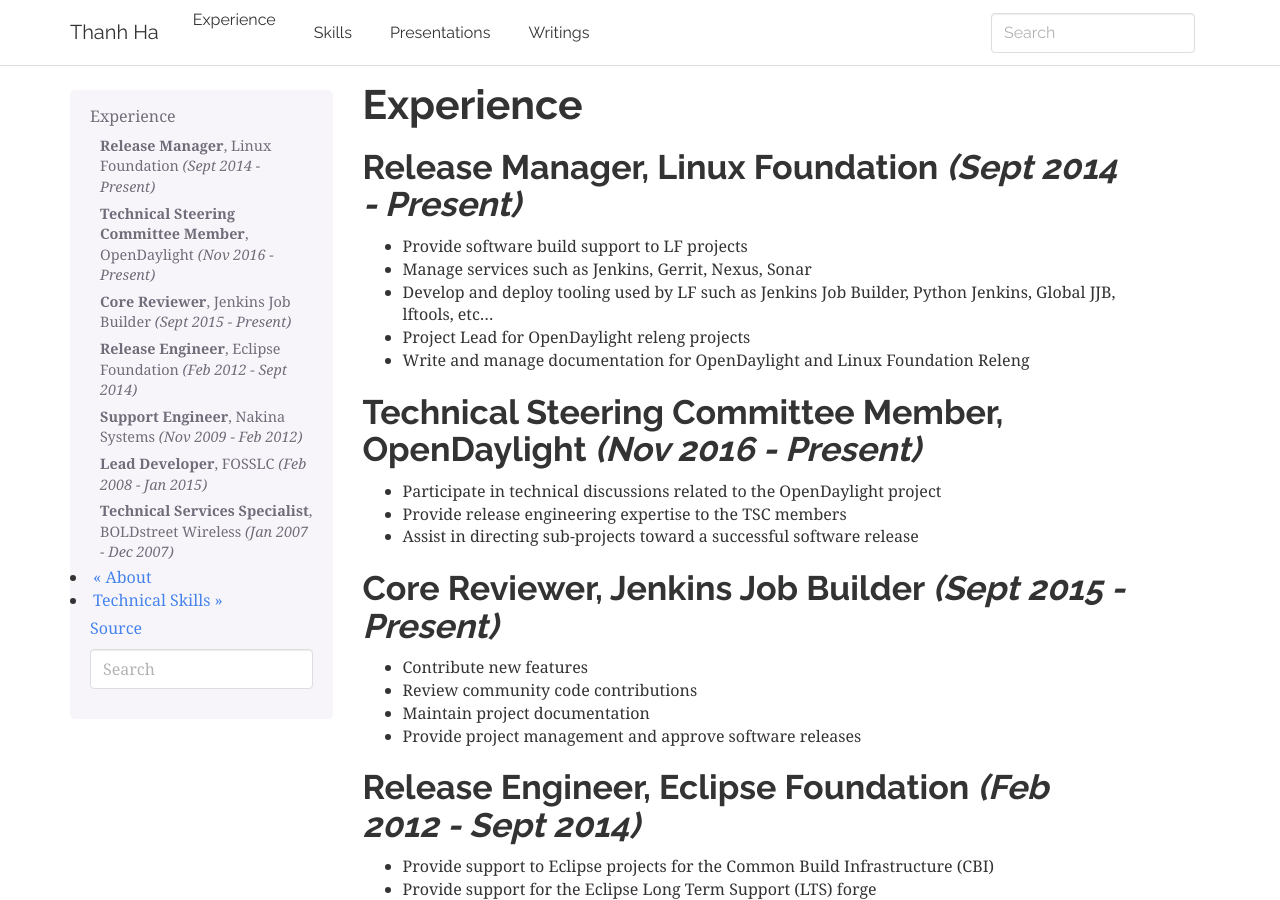
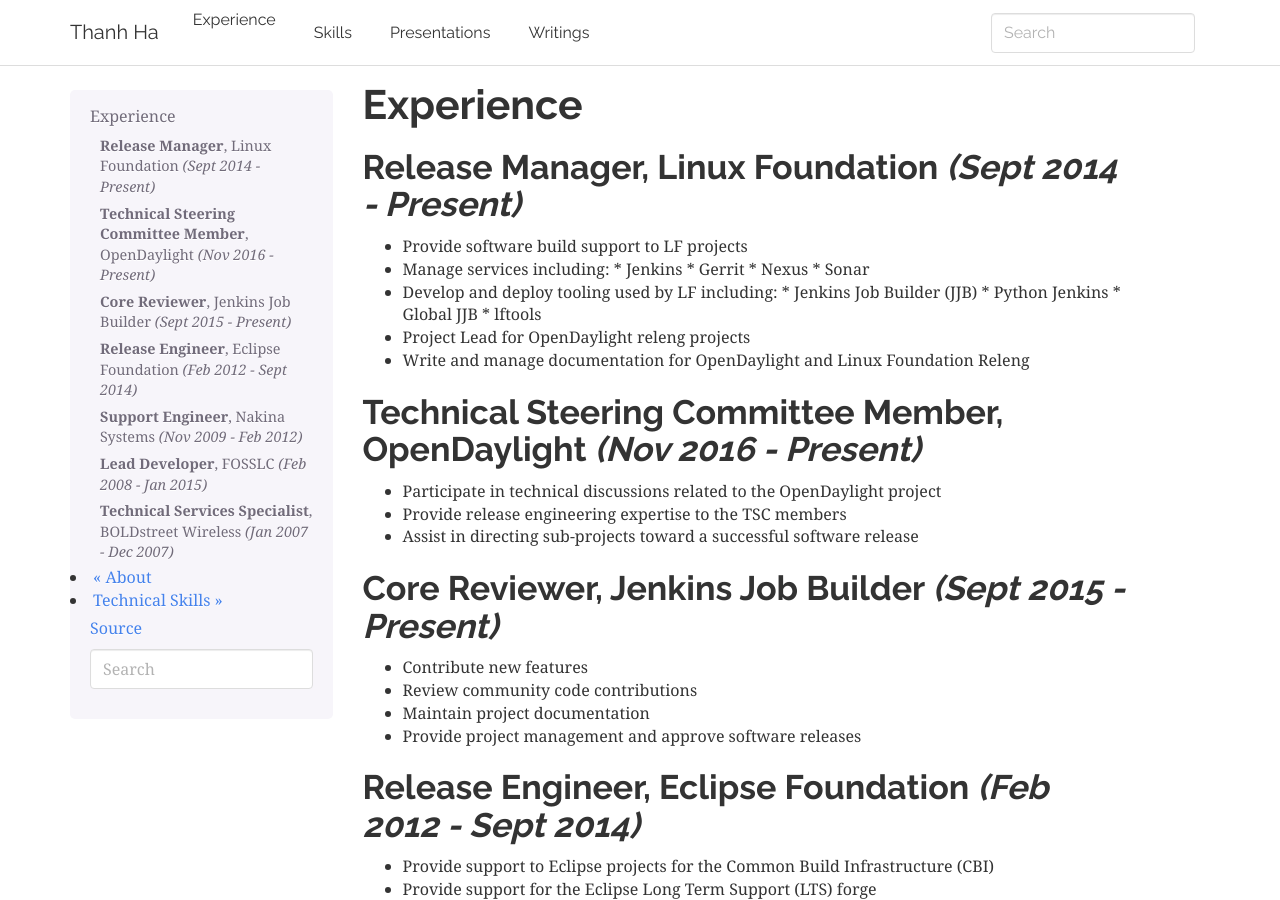
Before and after one commit to zxiiro/zxiiro.github.io, a Sphinx documentation site: the page built from docs/experience.rst, in a window 1280 px wide and 900 px high. Built offline with Sphinx 7.4.7, drawn with Linux system fonts in a browser that asks for light colours.

Commit message:
Resolve proselint issues
Signed-off-by: Thanh Ha <zxiiro@linux.com>

```diff
--- a/docs/experience.rst
+++ b/docs/experience.rst
@@ -5,9 +5,16 @@
 -------------------------------------------------------------
 
 - Provide software build support to LF projects
-- Manage services such as Jenkins, Gerrit, Nexus, Sonar
-- Develop and deploy tooling used by LF such as Jenkins Job Builder,
-  Python Jenkins, Global JJB, lftools, etc...
+- Manage services including:
+  * Jenkins
+  * Gerrit
+  * Nexus
+  * Sonar
+- Develop and deploy tooling used by LF including:
+  * Jenkins Job Builder (JJB)
+  * Python Jenkins
+  * Global JJB
+  * lftools
 - Project Lead for OpenDaylight releng projects
 - Write and manage documentation for OpenDaylight and Linux Foundation Releng
 
--- a/docs/writings/index.rst
+++ b/docs/writings/index.rst
@@ -9,5 +9,5 @@
    test-network-perf-with-iperf/index
 
 
-..   * Contribute to the Eclipse Project via Gerrit
-..   * Speed up "git status" in a repo with submodules
+.. * Contribute to the Eclipse Project via Gerrit
+.. * Speed up "git status" in a repo with submodules
```
